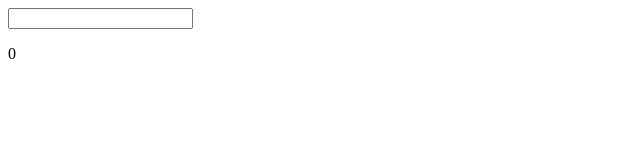
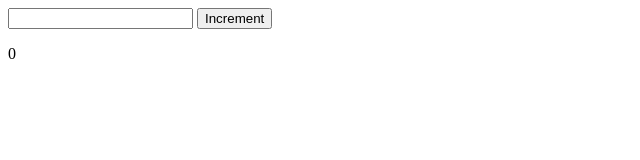
Before and after one commit to ricardotavaresit/eti-vue2-chapter03, a plain HTML site: page class02/index.html in a window 1280 px wide. Shown: the whole page, without its empty margins (0-640 px from the left). Drawn offline with nearby package versions, Linux system fonts and the light colour scheme.

Commit message:
create button

```diff
--- a/class02/index.html
+++ b/class02/index.html
@@ -9,7 +9,8 @@
 </head>
 <body>
     <div id="app">
-        <input typer="text" @keyup="changeInput">
+        <input typer="text" @keyup="changeInput(2)">
+        <button @click="changeInput(3)">Increment</button>
        <p> {{ count }}</p>
     </div>
 </body>
@@ -22,8 +23,8 @@
             count: 0
         },
         methods:{
-            changeInput(){
-                this.count++;
+            changeInput(value){
+                this.count += value;
             }
         }
 
```
